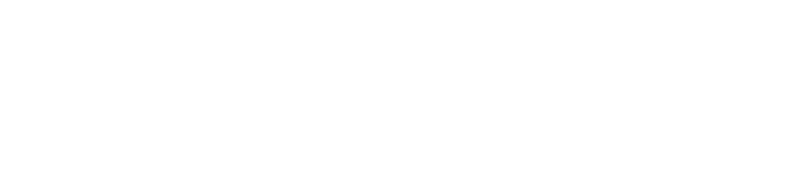
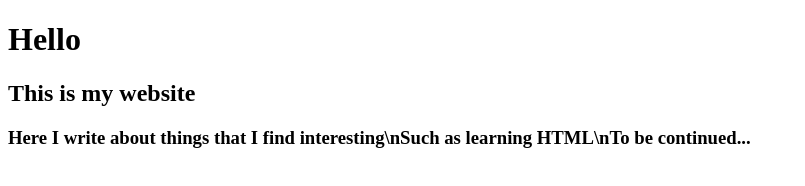
Before and after one commit to songxingchang/lapio-website, a plain HTML site: page index.html in a window 1280 px wide. Shown: the whole page, without its empty margins (0-805 px from the left). Drawn offline with Linux system fonts and the light colour scheme.

Commit message:
Osa 3. First exercise

```diff
--- a/index.html
+++ b/index.html
@@ -1,4 +1,3 @@
-
 
 <!DOCTYPE html>
 <html>
@@ -10,6 +9,9 @@
 
 <body>
   <!--Do the exercises here-->
+  <h1>Hello</h1>
+  <h2>This is my website</h2>
+  <h3>Here I write about things that I find interesting\nSuch as learning HTML\nTo be continued...</h3>
 </body>
 
 </html>
```
